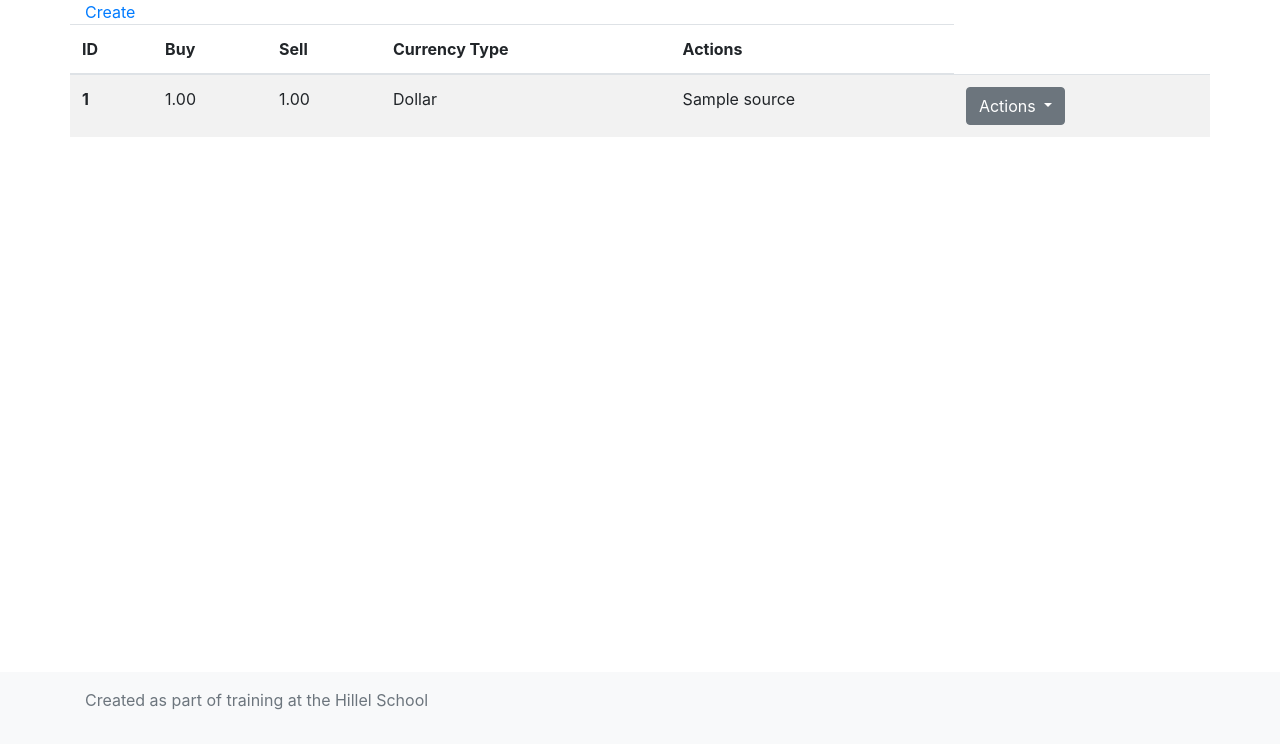
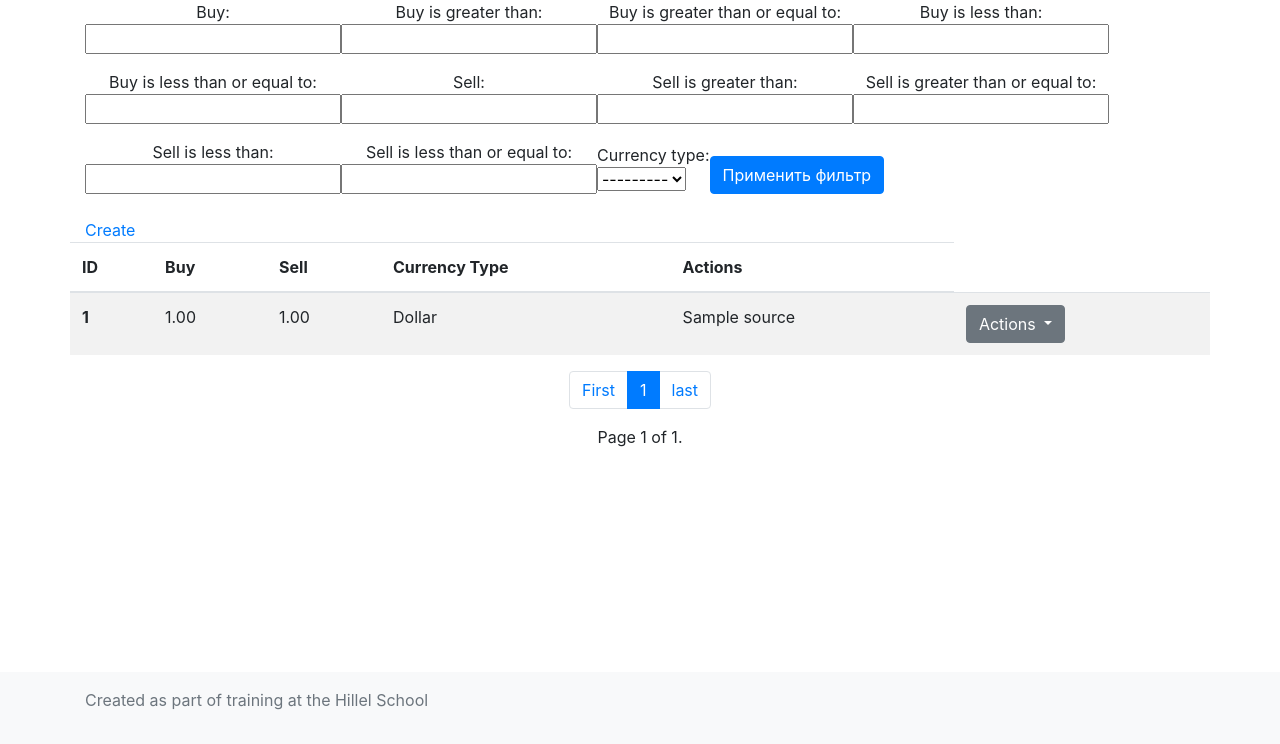
Before and after one commit to kub1k-nub1k/django_currency, a Django app: page /currency/rate/list/ in a window 1280 px wide. Shown: the part 56-800 px from the top of the page. Run offline with Django 4.2, Linux system fonts and the light colour scheme; a user stored in the database is signed in; data comes from the database, SQL or seed files in the repository; tables that the repository leaves empty hold one stand-in row (values such as "Sample post").

Commit message:
homework17

```diff
--- a/app/account/__init__.py
+++ b/app/account/__init__.py
@@ -0,0 +1 @@
+default_app_config = 'account.apps.AccountConfig'
--- a/app/account/apps.py
+++ b/app/account/apps.py
@@ -4,3 +4,6 @@ from django.apps import AppConfig
 class AccountConfig(AppConfig):
     default_auto_field = 'django.db.models.BigAutoField'
     name = 'account'
+
+    def ready(self):
+        import account.receivers # NOQA F401
--- a/app/account/models.py
+++ b/app/account/models.py
@@ -10,6 +10,7 @@ from account.managers import UserManager
 class User(AbstractUser):
     email = models.EmailField(_('email address'), unique=True)
     avatar = models.FileField(_('Avatar'), default=None, null=True, blank=True, upload_to='avatar/')
+    phone_number = models.CharField(_('phone number'), max_length=15, blank=True, null=True)
 
     USERNAME_FIELD = 'email'
     REQUIRED_FIELDS = []
--- a/app/account/views.py
+++ b/app/account/views.py
@@ -15,7 +15,9 @@ class ProfileView(LoginRequiredMixin, UpdateView):
     fields = (
         'first_name',
         'last_name',
-        'avatar'
+        'avatar',
+        'email',
+        'phone_number',
     )
 
     def get_object(self, queryset=None):
--- /dev/null
+++ b/app/currency/filters.py
@@ -0,0 +1,14 @@
+import django_filters
+
+from currency.models import Rate
+
+
+class RateFilter(django_filters.FilterSet):
+
+    class Meta:
+        model = Rate
+        fields = {
+            'buy': ['exact', 'gt', 'gte', 'lt', 'lte'],
+            'sell': ['exact', 'gt', 'gte', 'lt', 'lte'],
+            'currency_type': ['exact']
+        }
--- /dev/null
+++ b/app/currency/templates/includes/pagination.html
@@ -0,0 +1,27 @@
+<nav aria-label="...">
+  <ul class="pagination justify-content-center">
+    <li class="page-item">
+      <a class="page-link" href="?page=1&{{ filter_params }}">First</a>
+    </li>
+
+    {% for page_number in page_obj.paginator.page_range %}
+      {% if page_number == page_obj.number %}
+        <li class="page-item active">
+          <a class="page-link" href="?page={{ page_number }}&{{ filter_params }}">{{ page_number }}<span class="sr-only">(current)</span></a>
+        </li>
+      {% elif page_number > page_obj.number|add:"-2" and page_number < page_obj.number|add:"2" %}
+        <li class="page-item">
+          <a href="?page={{ page_number }}&{{ filter_params }}" class="page-link">
+            {{ page_number }}
+          </a>
+        </li>
+      {% endif %}
+    {% endfor %}
+
+    <li class="page-item">
+      <a class="page-link" href="?page={{ page_obj.paginator.num_pages }}&{{ filter_params }}">last</a>
+    </li>
+  </ul>
+
+  <p class="text-center">Page {{ page_obj.number }} of {{ page_obj.paginator.num_pages }}.</p>
+</nav>
--- a/app/currency/templates/rate_list.html
+++ b/app/currency/templates/rate_list.html
@@ -5,6 +5,14 @@
 {% endblock title %}
 
 {% block content %}
+<div class="row">
+    <div class="col-12">
+        <form method="get" class="form-inline mb-2">
+            {{ filter.form.as_p }}
+            <button type="submit" class="btn btn-primary">Применить фильтр</button>
+        </form>
+    </div>
+</div>
     {% if user.is_authenticated %}
         <a href="{% url 'currency:rate-create' %}">Create</a><br>
     {% endif %}
@@ -21,7 +29,7 @@
             </tr>
             </thead>
             <tbody>
-            {% for rate in object_list %}
+            {% for rate in page_obj %}
                 <tr>
                     <th scope="row">{{ rate.id }}</th>
                     <td>{{ rate.buy }}</td>
@@ -52,4 +60,9 @@
         </table>
     </div>
 
+    <div class="row">
+        <div class="col-12">
+            {% include 'includes/pagination.html' %}
+        </div>
+    </div>
 {% endblock content %}
--- a/app/currency/views.py
+++ b/app/currency/views.py
@@ -3,7 +3,9 @@ from django.contrib.auth.mixins import LoginRequiredMixin
 from django.contrib import messages
 from django.contrib.auth.forms import PasswordChangeForm
 from django.shortcuts import render, redirect
-
+from currency.filters import RateFilter
+from django_filters.views import FilterView
+import re
 
 from django.core.mail import send_mail
 from django.views.generic import (
@@ -16,9 +18,20 @@ from currency.forms import RateForm, SourceForm, ContactUsForm
 from currency.models import Rate, Source, ContactUs
 
 
-class RateListView(LoginRequiredMixin, ListView):
+class RateListView(LoginRequiredMixin, FilterView):
     queryset = Rate.objects.all().select_related('source')
     template_name = 'rate_list.html'
+    paginate_by = 10
+    filterset_class = RateFilter
+
+    def get_context_data(self, *, object_list=None, **kwargs):
+        context = super().get_context_data(object_list=object_list, **kwargs)
+
+        query_parameters = self.request.GET.urlencode()
+
+        context['filter_params'] = re.sub(r'page=\d+', '', query_parameters).lstrip('&')
+
+        return context
 
 
 class RateCreateView(CreateView):
--- a/app/settings/settings.py
+++ b/app/settings/settings.py
@@ -49,6 +49,7 @@ EXTERNAL_APPS = [
     'debug_toolbar',
     'crispy_forms',
     'crispy_bootstrap4',
+    'django_filters',
 ]
 INTERNAL_APPS = [
     'currency',
--- a/requirements.txt
+++ b/requirements.txt
@@ -37,3 +37,4 @@ typing_extensions==4.8.0
 wcwidth==0.2.9
 Celery
 requests
+django-filter
```
Also changed, not shown: app/account/receivers.py (added, +15 -0 lines), app/currency/management/commands/generate_rates.py (added, +27 -0 lines), app/account/migrations/0004_user_phone_number.py (added), app/currency/management/__init__.py (added), app/currency/management/commands/__init__.py (added), 1 other file.
